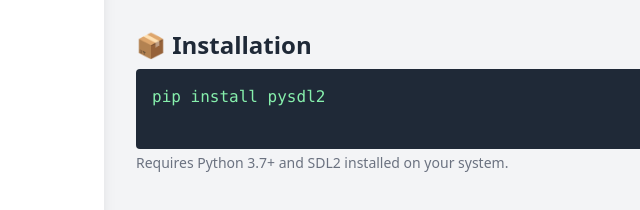
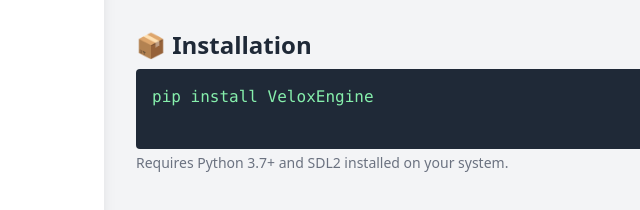
Before and after one commit to Pixnox-Studio/Velox-Web, a plain HTML site: page index2.html in a window 1280 px wide. Shown: the part 247-457 px from the top of the page, 152-792 px from the left. Drawn offline with nearby package versions, Linux system fonts and the light colour scheme.

Commit message:
Update index2.html

```diff
--- a/index2.html
+++ b/index2.html
@@ -36,7 +36,7 @@
     <section id="install" class="mb-10">
       <h3 class="text-2xl font-semibold mb-2">📦 Installation</h3>
       <pre class="bg-gray-800 text-green-300 p-4 rounded overflow-x-auto">
-pip install pysdl2
+pip install VeloxEngine
       </pre>
       <p class="text-sm text-gray-500 mt-1">Requires Python 3.7+ and SDL2 installed on your system.</p>
     </section>
```
